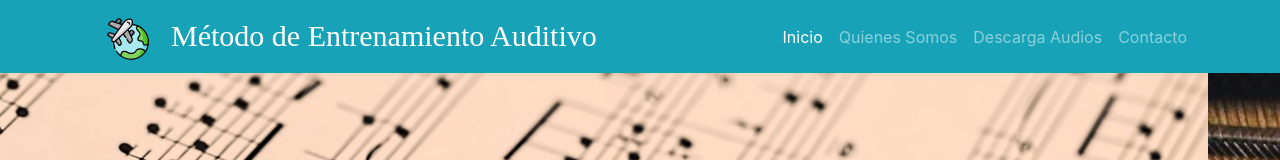
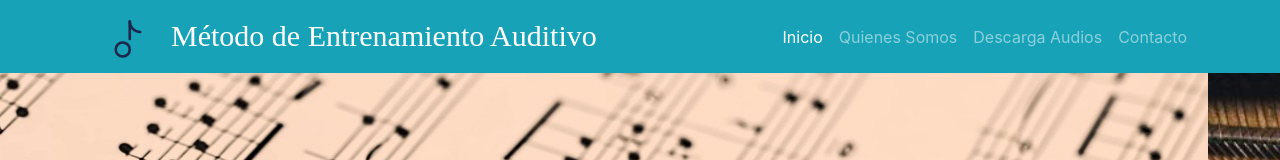
Before and after one commit to Paula-alf/Metodo_Entrenamiento_Auditivo, a plain HTML site: page index.html in a window 1280 px wide. Shown: the top 160 px of the page. Drawn offline with nearby package versions, Linux system fonts and the light colour scheme; a script that the page names is missing.

Commit message:
Update index.html

```diff
--- a/index.html
+++ b/index.html
@@ -16,7 +16,7 @@
   <nav class="navbar fixed-top navbar-expand-lg navbar-dark bg-info">
     <div class="container">
       <a class="navbar-brand" href="#">
-        <img src="assets/img/viajes.svg" width="86" height="42" alt="Logo">Método de Entrenamiento Auditivo</a>
+        <img src="assets/img/music.svg" width="86" height="42" alt="Logo">Método de Entrenamiento Auditivo</a>
       <button class="navbar-toggler" type="button" data-toggle="collapse" data-target="#navbarSupportedContent" aria-controls="navbarSupportedContent" aria-expanded="false" aria-label="Toggle navigation">
         <span class="navbar-toggler-icon"></span>
       </button>
```
